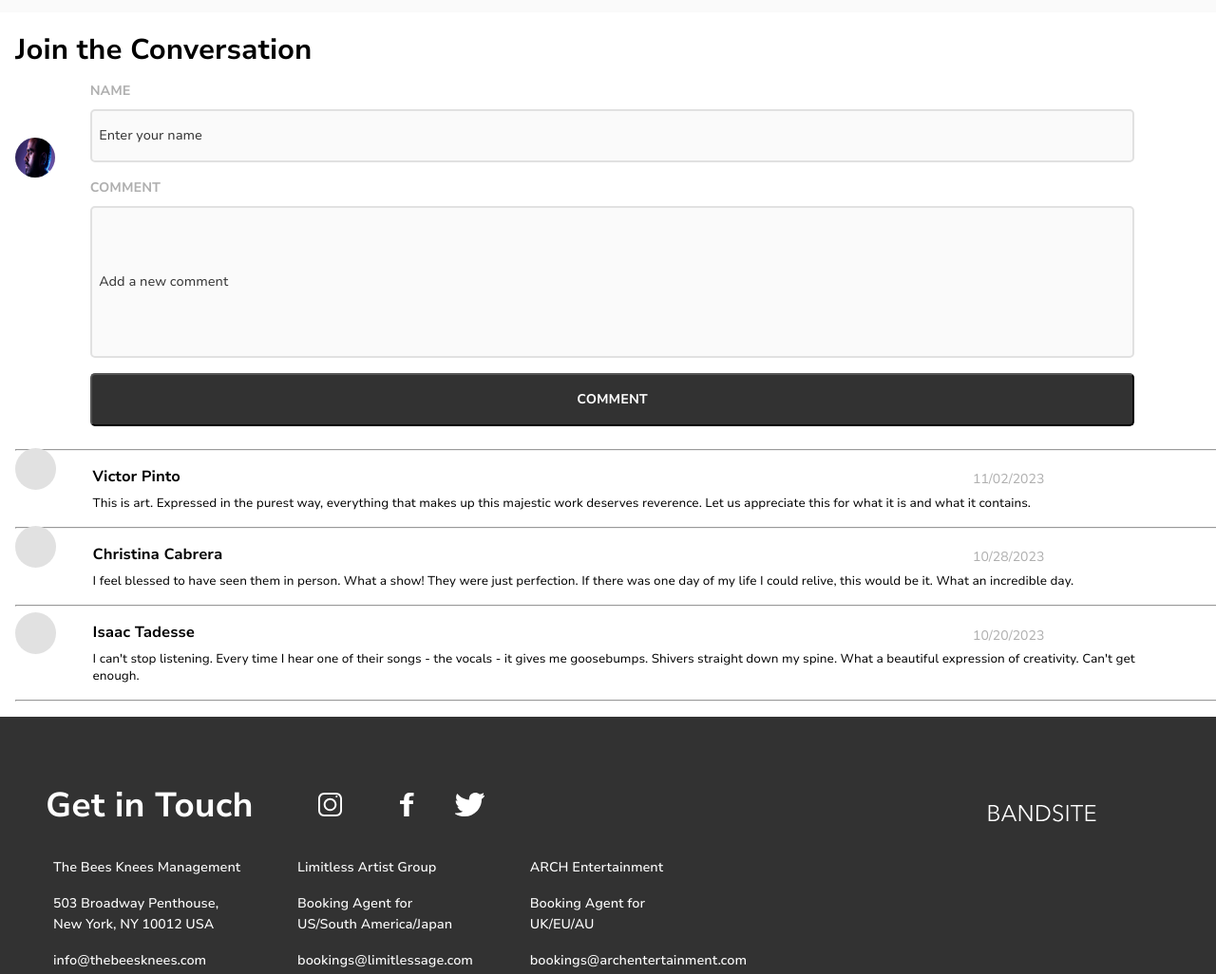
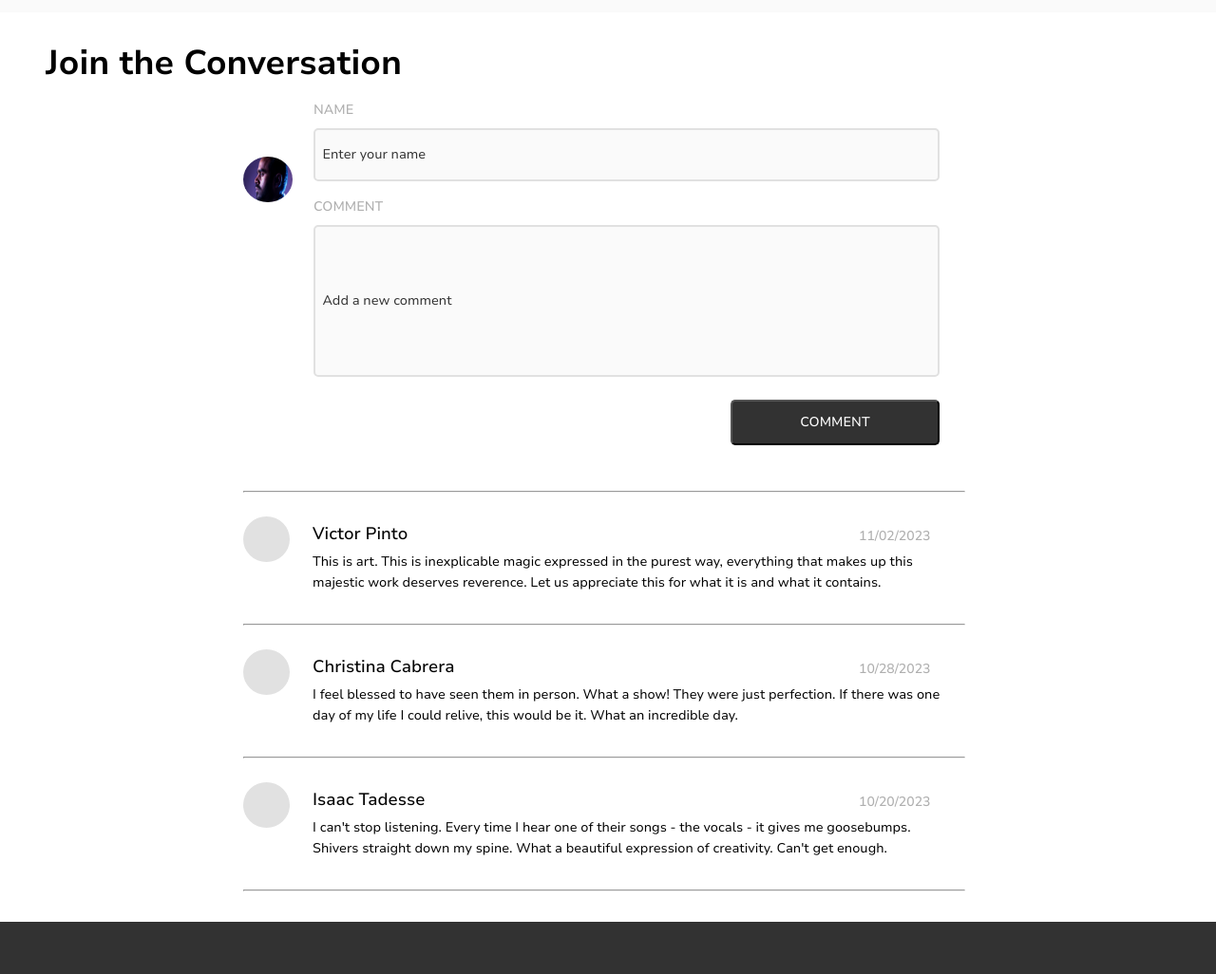
Before and after one commit to Alicedi234/Alice-Yawen-Diao-Bandsite-Sprint-2-3, a plain HTML site: page index.html in a window 1280 px wide. Shown: the part 2706-3732 px from the top of the page at 95% size. Drawn offline with Linux system fonts and the light colour scheme.

Commit message:
bio completed

```diff
--- a/index.html
+++ b/index.html
@@ -109,8 +109,8 @@
     <button type="submit" class="main__button">COMMENT</button>
   </form>
 </div>
-<hr class="main__divider">
-  <div id="comments-list">
+<div id="comments-list">
+    <hr class="main__divider">
   </div>
  </section>
 <!-- footer -->
--- a/scripts/index-page.js
+++ b/scripts/index-page.js
@@ -10,7 +10,7 @@ const comments = [
   {
     name: "Victor Pinto",
     date: "11/02/2023",
-    comment: "This is art. Expressed in the purest way, everything that makes up this majestic work deserves reverence. Let us appreciate this for what it is and what it contains."
+    comment: "This is art. This is inexplicable magic expressed in the purest way, everything that makes up this majestic work deserves reverence. Let us appreciate this for what it is and what it contains."
   },
   {
     name: "Christina Cabrera",
--- a/styles/bio.scss
+++ b/styles/bio.scss
@@ -304,17 +304,38 @@ color:$primary-color3;
     margin-top:24px;
     padding-left: 16px;
     padding-right: 16px;
+    @include tablet{
+      @include desktop-sectionheader;
+      margin-top:32px;
+      padding-left: 48px;
+      padding-right: 48px;
+      @include desktop{
+        max-width: 1300px;
+      }
+    }
   }
   &__container1{
     @include flex(row,center,center,nowrap);
+    position:relative;
+    @include tablet{
+      width:80%;
+      @include desktop{
+        max-width: 800px;
+      }
+    }
   }
   &__image{
-    margin-top:-189px;
     margin-left:16px;
+    position:relative;
+    top:-6rem;
     &--item{
       border-radius: 50%;
       width:42px;
-      height:42px;
+      height:38px;
+      @include tablet{
+        width:52px;
+        height:48px;
+      }
     }
   }
   &__form{
@@ -327,8 +348,12 @@ color:$primary-color3;
       margin-top:16px;
       @include mobile-subheader;
       color:$primary-color2;
+      @include tablet{
+        @include desktop-bodycopy;
+      }
     }
   }
+
   &__button{
     width:90%;
     margin-left:3%;
@@ -339,6 +364,15 @@ color:$primary-color3;
     color:$primary-color3;
     background-color: $primary-color1;
     border-radius: 5px;
+    @include tablet{
+      width:30%;
+      margin: 0 auto;
+      margin-right:7%;
+      margin-top:24px;
+      margin-bottom:16px;
+      height:6vh;
+      @include desktop-bodycopy;
+    }
   }
   &__card{
     width:100%;
@@ -351,29 +385,45 @@ color:$primary-color3;
       @include mobile-subheader;
       padding-bottom:8px;
       font-size: 16px;
+      @include tablet{
+        @include desktop-bodycopy;
+        font-size: 18px;
+      }
   }
   &--text{
     @include mobile-bodycopy;
+    @include tablet{
+      @include desktop-bodycopy;
+      font-weight:400;
+    }
   }
 }
   &__divider{
     height:1px;
     color:$secondary-color2;
-    width:100%;
+    width:95%;
     margin-top:16px;
     margin-bottom:16px;
     padding:0;
     margin-left:16px;
     margin-right:16px;
-
+    @include tablet{
+      margin-top:32px;
+      margin-bottom:32px;
+    }
   }
   &__date{
     position:absolute;
     top:5%;
-    left:80%;
+    left:75%;
     @include mobile-subheader;
     font-weight:100;
     color:$primary-color2;
+    @include tablet{
+      @include desktop-bodycopy;
+      top:3%;
+      left:83%;
+    }
   }
 
   &__container3{
@@ -384,14 +434,20 @@ color:$primary-color3;
     margin-right:4%
   }
   &__avatar{
-    width:44px;
-    height:44px;
+    width:42px;
+    height:38px;
     border-radius: 50%;
     background-color: $secondary-color2;
-    margin-top:-42px;
     margin-left:16px;
+    position:relative;
+    @include tablet{
+      width:52px;
+      height:48px;
+      top:-20px;
+    }
   }
-  }
+}
+
 
 
 input::placeholder{
@@ -401,7 +457,15 @@ input::placeholder{
  text-align: left;
 }
 
-
+#comments-list{
+  @include tablet{
+    width:80%;
+    margin: 0 auto;
+    @include desktop{
+      max-width: 800px;
+    }
+  }
+}
 
 #name,#comment{
   margin-left:3%;
```
Also changed, not shown: styles/bio.css, 1 other file.
